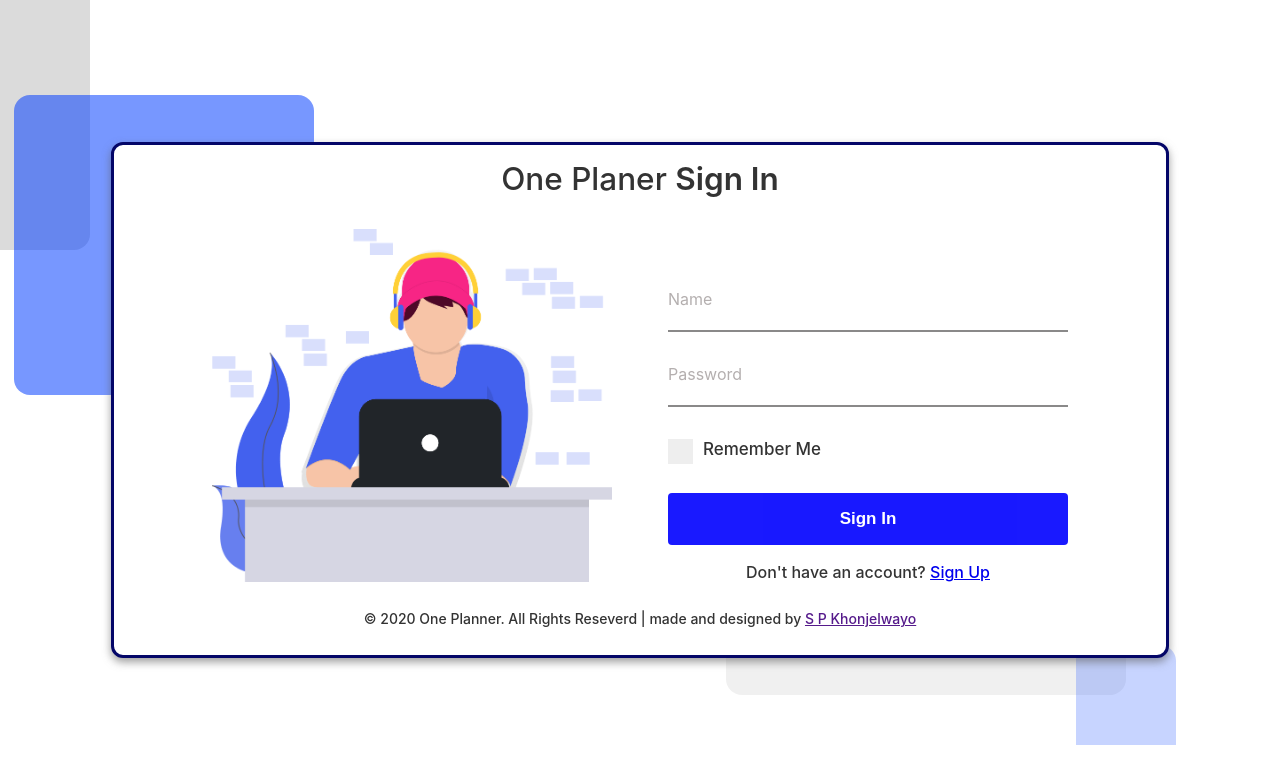
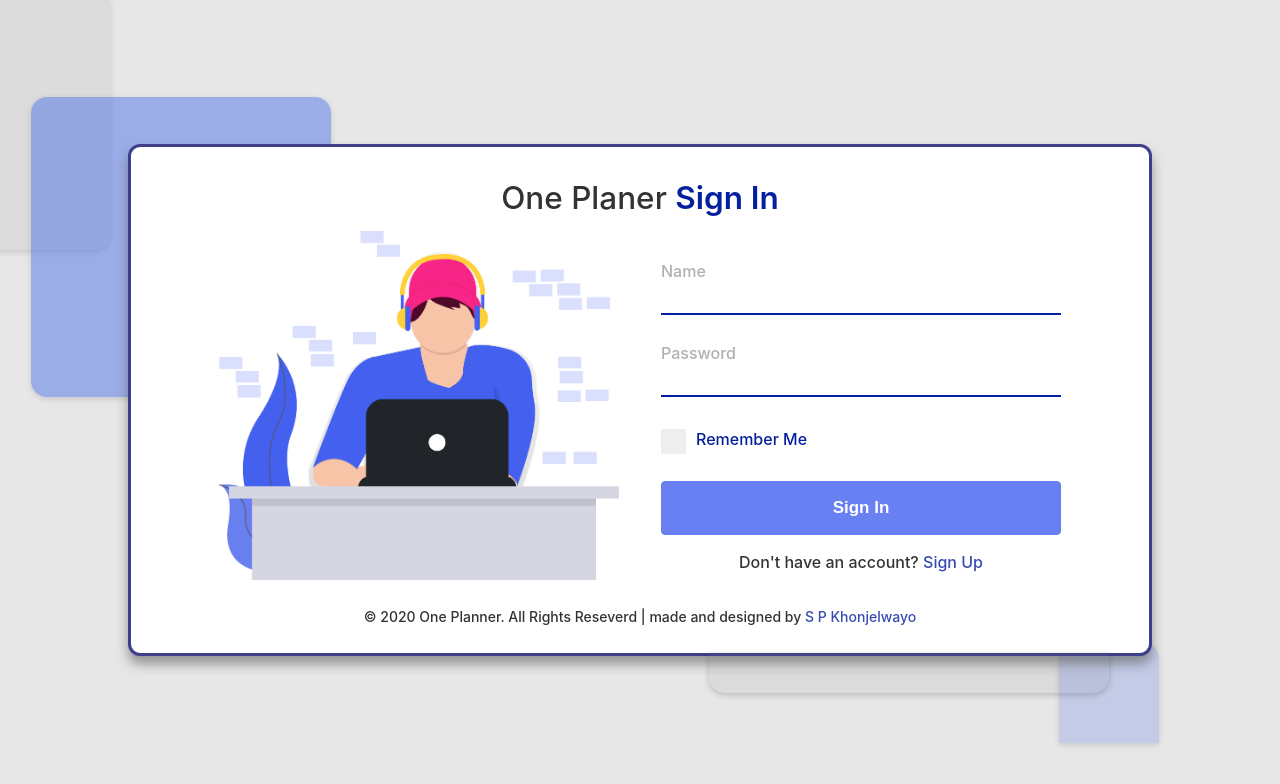
Before and after one commit to iamPsk/one-planner, an Angular app: page /login in a window 1280 px wide. Shown: the top 784 px of the page. Built offline with nearby package versions, Linux system fonts and the light colour scheme.

Commit message:
update ui

```diff
--- a/src/app/auth/login/login.component.css
+++ b/src/app/auth/login/login.component.css
@@ -1,36 +1,37 @@
+
 .container {
   display: flex;
   align-items: center;
   justify-content: center;
-  height: 100vh;
-  position: relative;
-  /* background-color: rgb(253, 253, 253); */
+  height: 100vmin; /* find way to reset height. causes problems with rwd  */
+  background-color: rgba(187, 187, 187, 0.349);
 }
 
 .box-one {
-  /* box-shadow: 0 2px 6px 0 rgba(0, 0, 0, 0.2); */
+  box-shadow: 0 2px 6px 0 rgba(0, 0, 0, 0.2);
   left: -10px;
   top: 0;
   position: absolute;
-  z-index: -5;
-  width: 100px;
+  z-index: -2;
+  width: 120px;
   height: 250px;
-
   border-bottom-right-radius: 16px;
-  background-color: rgb(219, 219, 219);
+  background-color: rgba(219, 219, 219, 0.493);
 }
 
-
 #card {
-  padding: 1em;
-  box-shadow: 0 4px 8px 0 rgba(92, 92, 92, 0.6);
+  position: relative;
+  /* padding: 0.5em; */
+  box-shadow: 0 8px 12px 0 rgba(92, 92, 92, 0.6);
   background-color: #fff;
   border-radius: 12px;
-  position: relative;
-  border: 3px solid rgb(4, 6, 104);
+  width: 100%;
+  max-width: 1024px;
+  border: 3px solid rgba(4, 6, 104, 0.767);
 }
 
-.box-two{
+.box-two {
+  box-shadow: 0 2px 6px 0 rgba(0, 0, 0, 0.2);
   left: -100px;
   top: -50px;
   position: absolute;
@@ -38,10 +39,10 @@
   width: 300px;
   height: 300px;
   border-radius: 16px;
-    background-color: rgba(0, 60, 255, 0.534);
+  background-color: rgba(0, 60, 255, 0.459);
 }
 
-.box-three{
+.box-three {
   right: -10px;
   bottom: -90px;
   position: absolute;
@@ -50,22 +51,23 @@
   height: 100px;
   border-top-right-radius: 16px;
   background-color: rgba(0, 60, 255, 0.219);
+  box-shadow: 0 2px 6px 0 rgba(0, 0, 0, 0.2);
 }
 
-.box-four{
+.box-four {
   right: 40px;
   bottom: -40px;
   position: absolute;
-    z-index: -2;
   width: 400px;
   height: 40px;
   border-bottom-left-radius: 16px;
   border-bottom-right-radius: 16px;
   background-color: rgba(109, 109, 109, 0.1);
+  box-shadow: 0 2px 6px 0 rgba(0, 0, 0, 0.2);
 }
 
 .card-header h1 {
-  padding: 0 0 1em;
+  padding: 1em 1em 0;
   font-size: 2.25em;
   text-align: center;
   font-weight: 450;
@@ -74,47 +76,78 @@
 
 .card-header h1 span {
   font-weight: 600;
+  color: #04209e;
 }
 
 #card-body {
   display: flex;
-  padding: 0 2em;
-  margin: 0 4em 1em;
+  justify-content: center;
+  align-items: center;
+  padding: 1em 0;
 }
 
 img {
   width: 100%;
   max-width: 400px;
-  margin-right: 4em;
+  margin-right: 3em;
   height: auto;
   background-color: inherit;
 }
 
 form {
-  padding-top: 2em;
   width: 400px;
+  max-width: 400px;
+  padding-top: 1.5em;
 }
 
+a{
+  text-decoration: none;
+  font-weight: 500;
+  color: #04209e;
+  opacity: 0.8;
+}
+
+a:hover{
+  opacity: 1;
+}
 .input-group {
+  position: relative;
   text-transform: capitalize;
   font-size: 16px;
   color: #b4afaf;
-    margin: 2em 0;
+  margin-bottom: 1.75em;
+  font-weight: 490;
 }
 
 .input-group input {
   width: 100%;
-  padding: 0 12px;
+  padding: 6px 12px;
   border: none;
   font-size: 17px;
   line-height: 20px;
-  background-color: inherit;
-  border: none;
-  border-bottom: 2px solid rgb(138, 137, 137);
+  border-bottom: 2px solid #04209e;
   outline: none;
 }
 
+.input-error input {
+  border-bottom-color: #f00;
+}
 
+.input-error label {
+  color: #f00;
+}
+
+.alert {
+  font-weight: 500;
+  letter-spacing: 1px;
+  position: absolute;
+  right: 0;
+  top: 4px;
+  /* padding: 8px; */
+  font-size: 14px;
+  text-transform: lowercase;
+  color: #f00;
+}
 /* Customize the label  */
 .marker {
   display: block;
@@ -122,13 +155,14 @@ form {
   padding-left: 35px;
   margin-bottom: 12px;
   cursor: pointer;
-  font-size: 17px;
-  font-weight: 450;
-  margin: 1em 0 2em;
+  font-size: 16px;
+  font-weight: 490;
+  margin: 2em 0;
   -webkit-user-select: none;
   -moz-user-select: none;
   -ms-user-select: none;
   user-select: none;
+  color: #04209e;
 }
 
 /* Hide the browser's default checkbox */
@@ -186,17 +220,19 @@ form {
 }
 
 input[type="submit"] {
-  background-color: #00f;
+  background-color: #4361ee;
   color: #fff;
   padding: 16px 20px;
   border: none;
   cursor: pointer;
   width: 100%;
   border-radius: 4px;
-  opacity: 0.9;
+  opacity: 0.8;
   font-weight: bold;
   font-size: 17px;
   margin-bottom: 1em;
+  outline: none;
+  border: 1px solid #4361ee;
 }
 
 input[type="submit"]:hover {
@@ -210,8 +246,19 @@ form > p {
 }
 
 #card-footer p {
+  margin-bottom: 1em;
   padding: 1em;
   font-size: 14px;
   font-weight: 500;
   text-align: center;
 }
+
+@media (max-width: 786px) {
+  #card-body {
+    flex-direction: column-reverse;
+    margin: 0;
+    justify-content: center;
+    height: initial;
+    /* width: 100%; */
+  }
+}
--- a/src/app/auth/login/login.component.html
+++ b/src/app/auth/login/login.component.html
@@ -15,27 +15,24 @@
 
         <div id="card-body">
             <img src="../../../assets/2.png" width="480" alt="USER INTERFACE LOGIN">
-
+            <!-- {{name.errors | json}} -->
             <form (ngSubmit)="onSubmit(loginForm)" #loginForm="ngForm">
                 <div class="input-group" [class.input-error]="name.invalid && (name.touched || name.dirty)">
                     <label for="useraname">name</label>
                     <input #name="ngModel" #spy type="text" autocomplete="false" name="name" ngModel id="name" required
                         minlength="4" maxlength="18">
-                </div>
-                <div *ngIf="name.invalid && (name.touched || name.dirty)" class="alert">
+                <!-- <div style="text-transform: uppercase;" *ngIf="name.invalid && (name.touched || name.dirty)" class="alert">
                     <div *ngIf="name.errors.required">
-                        username needed for Signin
+                        username field cannot be empty !
                     </div>
                     <div *ngIf="name.errors.minlength">
-                        userna too short
+                        username too short !
                     </div>
-                    <div *ngIf="name.errors.maxlength">
-                        max length exceeded
-                    </div>
+                </div> -->
                 </div>
-                <div class="input-group">
+                <div class="input-group" [class.input-error]="name.invalid && (name.touched || name.dirty)">
                     <label for="password">password</label>
-                    <input ngModel type="password" name="password" id="password" required minlength="8">
+                    <input ngModel type="password" name="password" id="password" required minlength="8" pattern="">
                 </div>
                 <label class="marker">Remember Me
                     <input type="checkbox">
```
Lines whose indentation alone changed are shown as unchanged.
